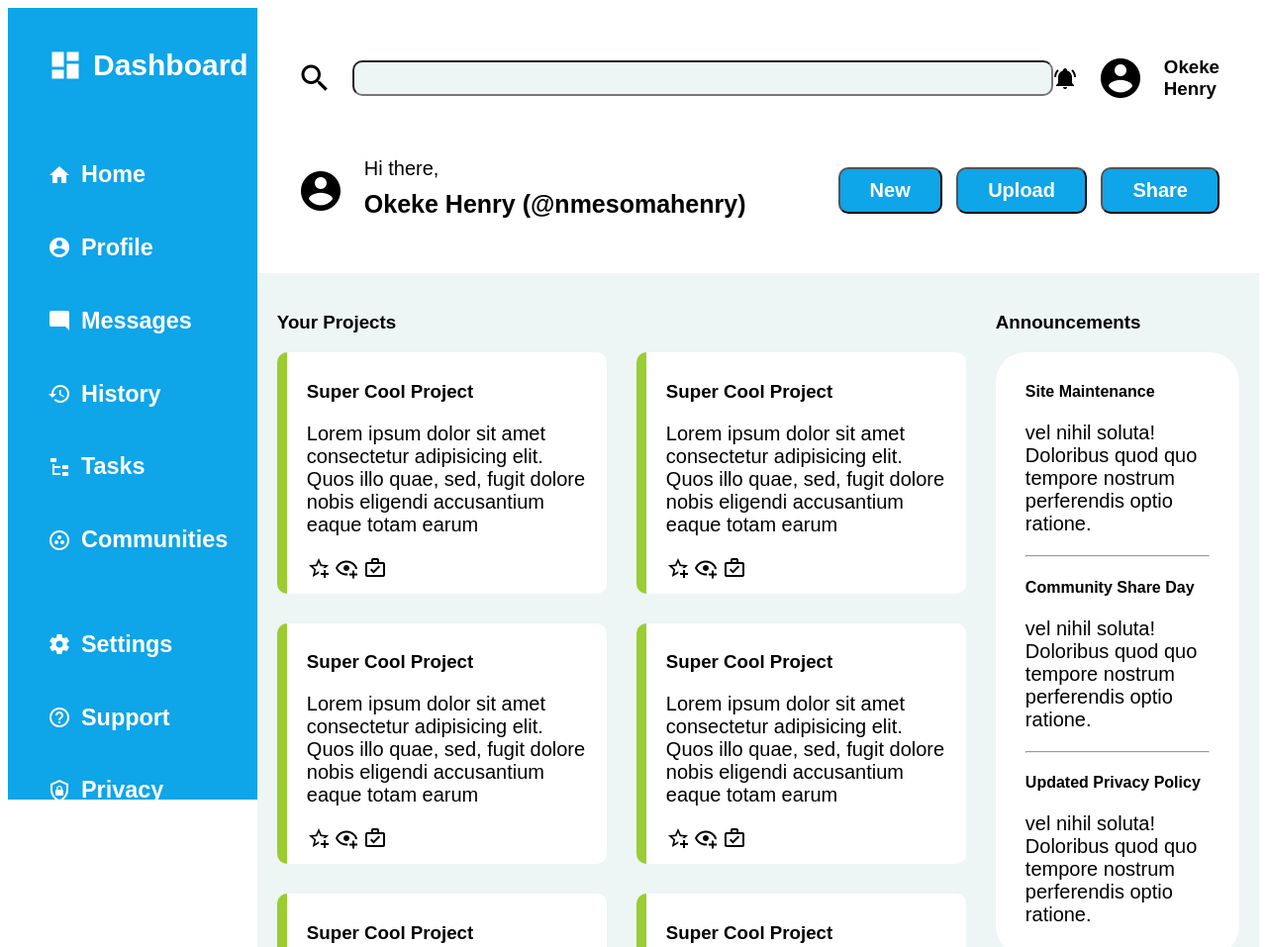
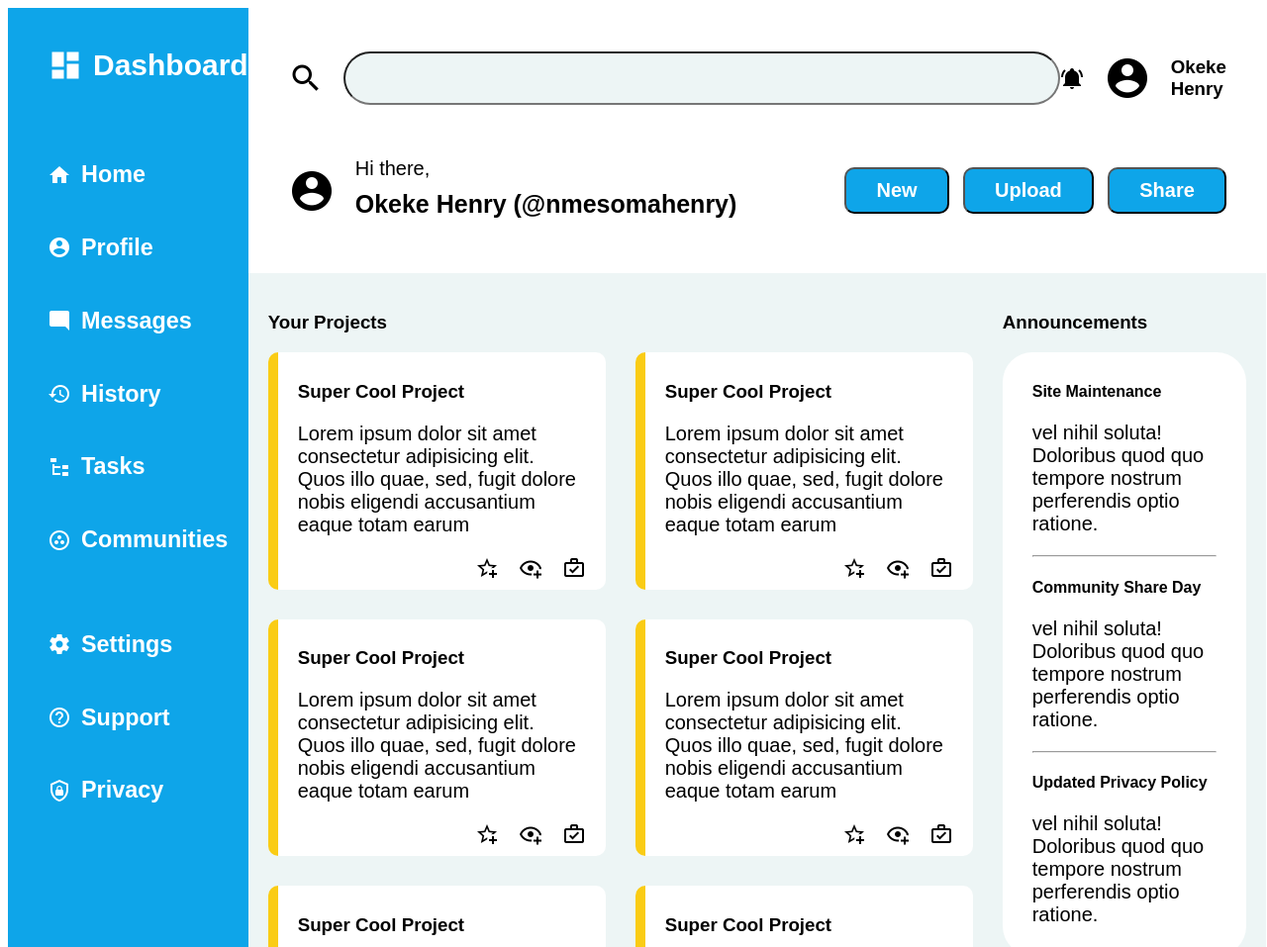
Before and after one commit to IamHenryOkeke/Project-Admin-Dashboard, a plain HTML site: page index.html in a window 1280 px wide. Shown: the top 957 px of the page at 99% size. Drawn offline with Linux system fonts and the light colour scheme.

Commit message:
styled and positioned image icons for projects section

```diff
--- a/css/styles.css
+++ b/css/styles.css
@@ -4,11 +4,6 @@ html{
     box-sizing: border-box;
 }
 
-/* * {
-    margin: 0;
-    padding: 0;
-  }
-   */
 body{
     display: grid;
     grid-template-columns: 1fr 3fr;
@@ -16,8 +11,6 @@ body{
 }
 
 .left-side{
-    height: 100vh;
-    /* margin-top: -30px; */
     grid-column: 1 / 2;
     display: grid;
     grid-template-columns: 1fr;
@@ -27,8 +20,6 @@ body{
 }
 
 .right-side{
-    height: 100vh;
-    /* grid-area: 1 / 2 / 3 / 3; */
     display: grid;
     grid-template-rows: 1fr 4fr;
     position: relative;
@@ -38,7 +29,6 @@ body{
     grid-row: 1 / 2;
     display: flex;
     flex-direction: column;
-    /* background-color: rgb(237, 245, 245); */
     padding: 30px 40px;
     gap: 20px;
     position: sticky;
@@ -90,9 +80,11 @@ li{
 }
 
 input{
-    width: 700px;
+    padding: 10px;
+    font-size: 20px;
+    width: clamp(300px,700px,1000px);
     height: 30px;
-    border-radius: 10px;
+    border-radius: 30px;
     background-color:  rgb(237, 245, 245);
 }
 
@@ -127,7 +119,7 @@ p{
     padding: 10px 20px;
     background-color: white;
     border-radius: 10px;
-    border-left: 10px solid yellowgreen;
+    border-left: 10px solid #facc15;
 }
 
 .announcement-items{
@@ -148,3 +140,9 @@ p{
     grid-template-columns: 1fr 2fr;
     align-items: center;
 }
+
+.project-icons{
+    display: flex;
+    justify-content: end;
+    gap: 20px;
+}
```
